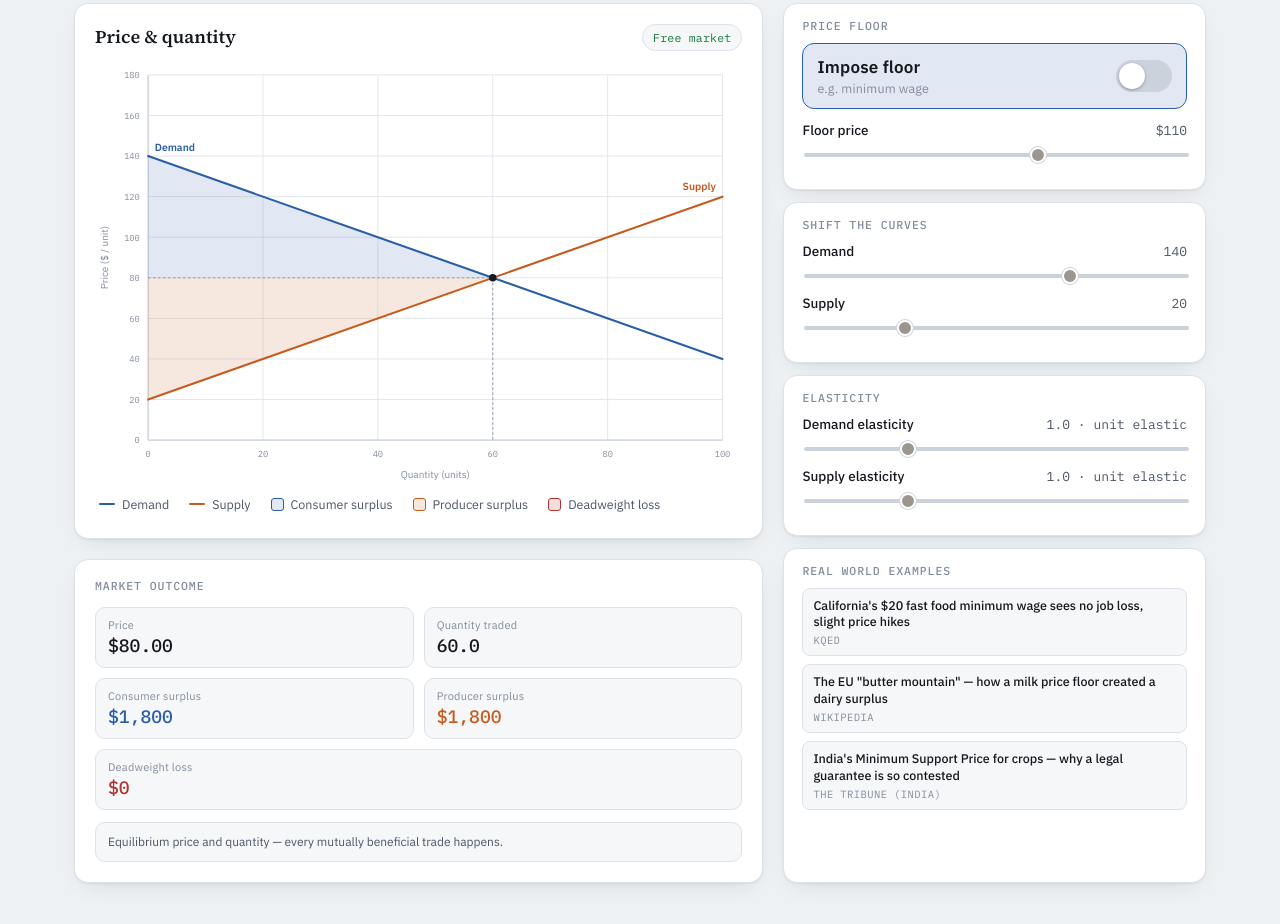
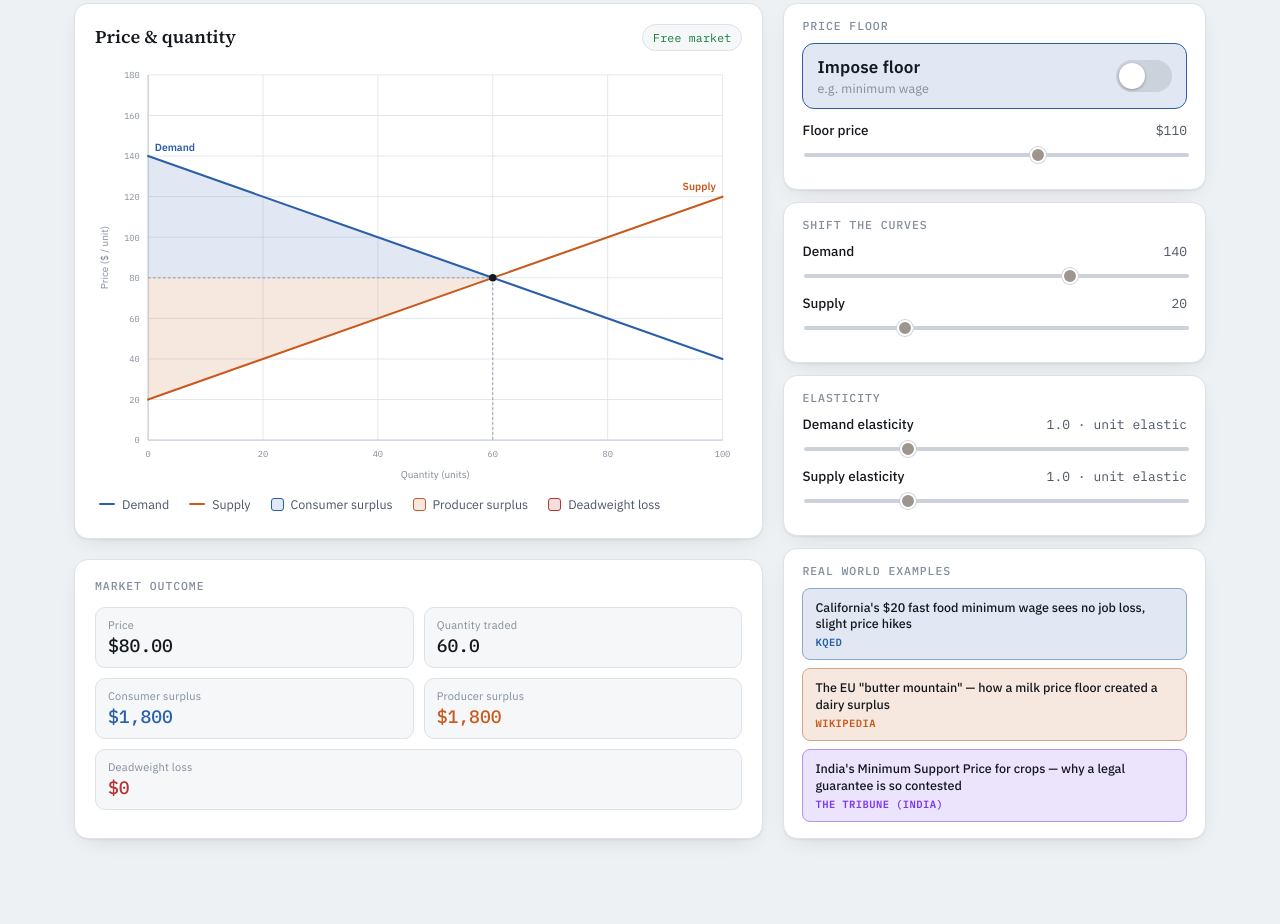
Before and after one commit to theredrangerd/econ-tools, a website built with Vite: page units/microeconomics/government-intervention/price-floor.html in a window 1280 px wide. Shown: the part 284-1208 px from the top of the page. After the commit the page ends 1187 px from the top, so only its background shows below. Built offline with nearby package versions, Linux system fonts and the light colour scheme.

Commit message:
feat: fill/color real-world example cards, drop baseline note text
- Real world example cards now stretch (flex: 1 through
  .examples-panel/.examples-list/li) to fill the panel's full height
  instead of leaving dead space below three fixed-size cards, and each
  cycles through the same demand/supply/gov fill+border tokens Market
  outcome's stat tiles already use, so the panel reads as visually
  colorful and intentional rather than three identical gray boxes.
- Removed the "Equilibrium price and quantity — every mutually
  beneficial trade happens." narration from the free-market baseline
  state on all four pages; #market-note now renders empty (and .note
  hides itself via :empty) in that state. Other note states (shortage/
  surplus amounts, DWL figures, "not binding") report a computed,
  state-dependent result and were left as-is — only the "nothing has
  happened yet" narration was cut, consistent with the existing
  no-elasticity-hint-text principle of letting interactivity teach
  rather than prose.

Both changes documented as standing rules in CLAUDE.md and the design
spec.

Co-Authored-By: Claude Sonnet 5 <noreply@anthropic.com>

```diff
--- a/src/pages/indirect-tax.js
+++ b/src/pages/indirect-tax.js
@@ -64,7 +64,7 @@ export function initIndirectTaxPage(doc) {
     } else if (taxOn) {
       note.innerHTML = `<strong>${fmtMoney(result.DWL)} of surplus is lost.</strong> The tax wedge stops mutually beneficial trades between consumers who value the good above $${result.Pp.toFixed(0)} and sellers who would supply it below $${result.Pc.toFixed(0)}.`;
     } else {
-      note.innerHTML = 'Equilibrium price and quantity — every mutually beneficial trade happens.';
+      note.innerHTML = '';
     }
   }
 
--- a/src/pages/price-ceiling.js
+++ b/src/pages/price-ceiling.js
@@ -51,7 +51,7 @@ export function initPriceCeilingPage(doc) {
     } else if (result.requestedControl) {
       note.innerHTML = '<strong>Not binding.</strong> This ceiling is set above the equilibrium price, so it has no effect — the market clears exactly as it would without it.';
     } else {
-      note.innerHTML = 'Equilibrium price and quantity — every mutually beneficial trade happens.';
+      note.innerHTML = '';
     }
   }
 
--- a/src/pages/price-floor.js
+++ b/src/pages/price-floor.js
@@ -51,7 +51,7 @@ export function initPriceFloorPage(doc) {
     } else if (result.requestedControl) {
       note.innerHTML = '<strong>Not binding.</strong> This floor is set below the equilibrium price, so it has no effect — the market clears exactly as it would without it.';
     } else {
-      note.innerHTML = 'Equilibrium price and quantity — every mutually beneficial trade happens.';
+      note.innerHTML = '';
     }
   }
 
--- a/src/pages/subsidy.js
+++ b/src/pages/subsidy.js
@@ -48,7 +48,7 @@ export function initSubsidyPage(doc) {
       ? '<strong>No trade occurs.</strong> Shift the sliders so demand sits above supply.'
       : subsidyOn
         ? `<strong>${fmtMoney(result.DWL)} of welfare is lost.</strong> The subsidy pushes output past the efficient quantity — the last few units cost more to produce than buyers value them at.`
-        : 'Equilibrium price and quantity — every mutually beneficial trade happens.';
+        : '';
   }
 
   [demandSlider, supplySlider, slopeDSlider, slopeSSlider, subsidySlider].forEach((input) => input.addEventListener('input', render));
--- a/src/styles/pages.css
+++ b/src/styles/pages.css
@@ -549,27 +549,38 @@ input[type="range"]::-moz-range-thumb {
 .stat.gov .v { color: var(--gov); }
 .stat.wide { grid-column: 1 / -1; }
 
-.examples-list { list-style: none; margin: 0; padding: 0; display: flex; flex-direction: column; gap: 8px; }
+.examples-panel { display: flex; flex-direction: column; }
+.examples-list { list-style: none; margin: 0; padding: 0; display: flex; flex-direction: column; gap: 8px; flex: 1; }
+.examples-list li { display: flex; flex: 1; }
 .examples-list a {
-  display: block;
-  padding: 8px 10px;
+  flex: 1;
+  display: flex;
+  flex-direction: column;
+  justify-content: center;
+  gap: 3px;
+  padding: 10px 12px;
   border-radius: 8px;
   border: 1px solid var(--hairline);
   background: var(--surface-2);
   text-decoration: none;
-  transition: border-color 0.15s ease, background 0.15s ease;
+  transition: border-color 0.15s ease, background 0.15s ease, transform 0.15s ease, box-shadow 0.15s ease;
 }
-.examples-list a:hover { border-color: var(--accent); background: var(--accent-fill); }
+.examples-list a:hover { transform: translateY(-1px); box-shadow: var(--shadow); }
+.examples-list li:nth-child(3n+1) a { background: var(--demand-fill); border-color: color-mix(in srgb, var(--demand) 45%, var(--hairline)); }
+.examples-list li:nth-child(3n+2) a { background: var(--supply-fill); border-color: color-mix(in srgb, var(--supply) 45%, var(--hairline)); }
+.examples-list li:nth-child(3n+3) a { background: var(--gov-fill); border-color: color-mix(in srgb, var(--gov) 45%, var(--hairline)); }
 .examples-list__title { display: block; font-size: 12.5px; font-weight: 500; color: var(--ink); line-height: 1.35; }
 .examples-list__source {
   display: block;
-  margin-top: 3px;
   font-family: "IBM Plex Mono", monospace;
   font-size: 10.5px;
   text-transform: uppercase;
   letter-spacing: 0.04em;
-  color: var(--ink-muted);
+  font-weight: 600;
 }
+.examples-list li:nth-child(3n+1) .examples-list__source { color: var(--demand); }
+.examples-list li:nth-child(3n+2) .examples-list__source { color: var(--supply); }
+.examples-list li:nth-child(3n+3) .examples-list__source { color: var(--gov); }
 
 .note {
   font-size: 12px;
@@ -582,6 +593,7 @@ input[type="range"]::-moz-range-thumb {
   margin-top: 12px;
 }
 .note strong { color: var(--ink); }
+.note:empty { display: none; }
 
 .market-chart text { font-family: "IBM Plex Sans", sans-serif; }
 .market-chart .axis-label { fill: var(--ink-muted); font-size: 12px; }
--- a/units/microeconomics/government-intervention/price-floor.html
+++ b/units/microeconomics/government-intervention/price-floor.html
@@ -40,7 +40,7 @@
             <div class="stat ps"><div class="k">Producer surplus</div><div class="v" id="stat-ps">$1,800</div></div>
             <div class="stat dwl wide"><div class="k">Deadweight loss</div><div class="v" id="stat-dwl">$0</div></div>
           </div>
-          <div class="note" id="market-note">Equilibrium price and quantity — every mutually beneficial trade happens.</div>
+          <div class="note" id="market-note"></div>
         </section>
       </div>
       <aside class="sidebar">
@@ -80,7 +80,7 @@
             <input type="range" id="slope-s-slider" min="0.3" max="3" step="0.1" value="1">
           </div>
         </section>
-        <section class="card panel">
+        <section class="card panel examples-panel">
           <h2>Real world examples</h2>
           <ul class="examples-list">
             <li><a href="https://www.kqed.org/news/12007150/californias-20-fast-food-minimum-wage-sees-no-job-loss-slight-price-hikes" target="_blank" rel="noopener noreferrer"><span class="examples-list__title">California's $20 fast food minimum wage sees no job loss, slight price hikes</span><span class="examples-list__source">KQED</span></a></li>
```
Also changed, not shown: CLAUDE.md (+2 -0 lines), docs/superpowers/specs/2026-09-24-ib-econ-graph-site-design.md (+4 -0 lines), src/styles/pages.test.js (+1 -1 lines), units/microeconomics/government-intervention/indirect-tax.html (+1 -1 lines), units/microeconomics/government-intervention/price-ceiling.html (+2 -2 lines), units/microeconomics/government-intervention/subsidy.html (+1 -1 lines).
